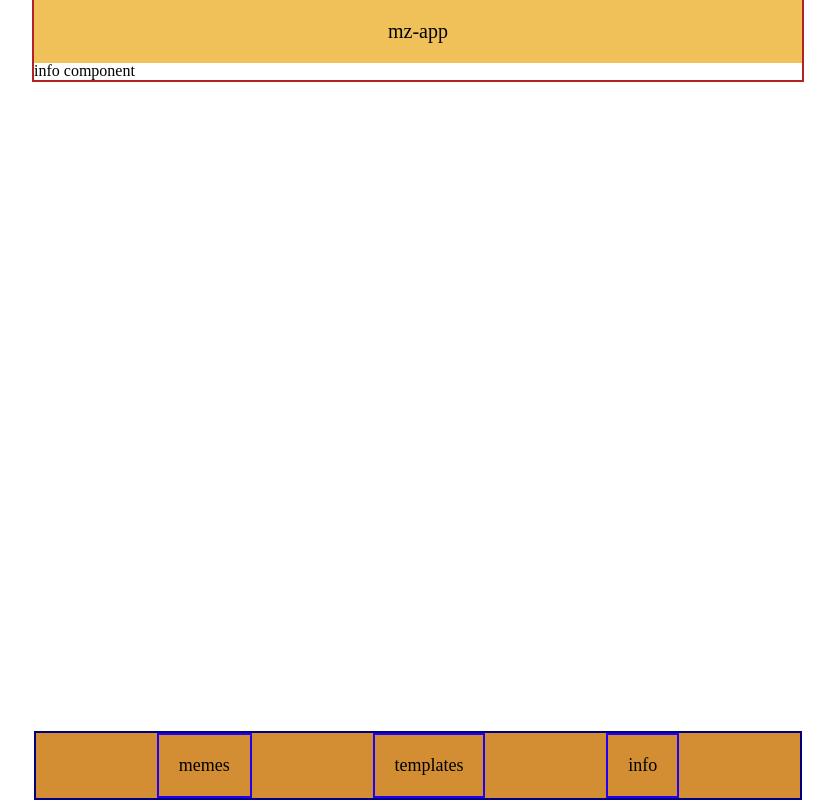
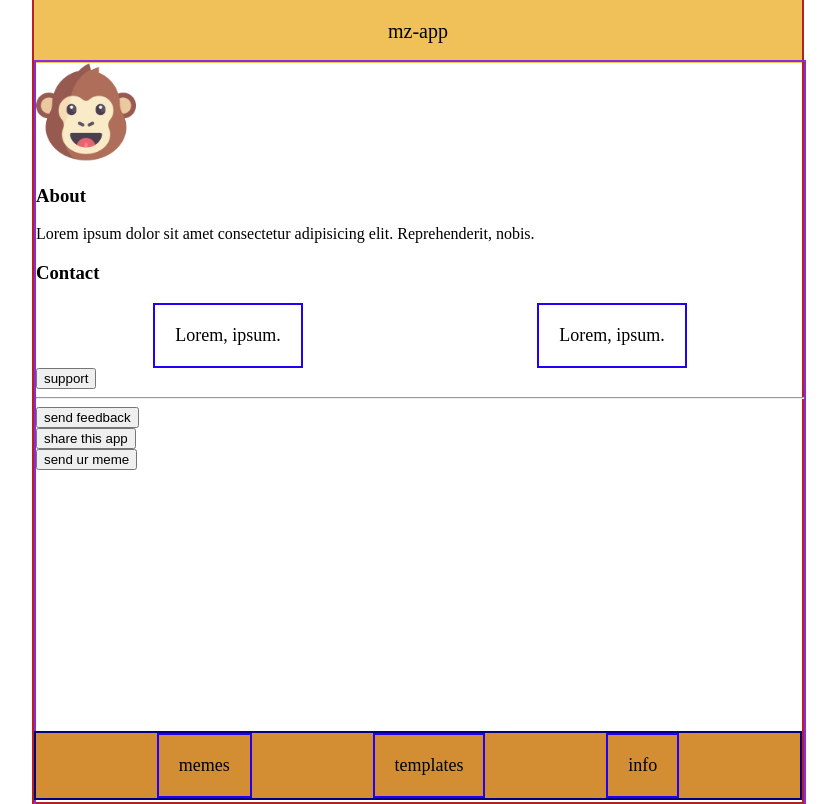
Before and after one commit to ArulGnani/mz-app-frontend, a React (Create React App) app: page /info in a window 1280 px wide. Shown: the whole page, without its empty margins (222-1059 px from the left). Built offline with nearby package versions, Linux system fonts and the light colour scheme.

Commit message:
completed dummy info-page & decide on templates-page

```diff
--- a/src/App.tsx
+++ b/src/App.tsx
@@ -18,7 +18,7 @@ export const App: React.FC = () => {
                 <Route exact path="/">
                     <MemesPage />
                 </Route>
-                <Route path="/templates">
+                <Route exact path="/templates">
                     <TemplatesPage />
                 </Route>
                 <Route path="/templates/:cid/end">
--- a/src/components/info-page/info-comp.tsx
+++ b/src/components/info-page/info-comp.tsx
@@ -1,10 +1,37 @@
 import React from 'react'
 import { Layout } from '../layout/layout'
+import pic from '../../asserts/monkey.png'
 
 export const InfoComp: React.FC = () => {
     return (
         <Layout body={
-            <div> info component </div>
+            <React.Fragment>
+
+                <section>
+                    <div>
+                        <img src={pic} alt="random pic"
+                            width="100px" height="100px"/>
+                    </div>
+                    <div>
+                        <h3> About </h3>
+                        <p>Lorem ipsum dolor sit amet consectetur adipisicing elit. Reprehenderit, nobis.</p>
+                    </div>
+                    <div>
+                        <h3> Contact </h3>
+                        <ul>
+                            <li> Lorem, ipsum. </li> <br/>
+                            <li> Lorem, ipsum. </li>
+                        </ul>
+                    </div>
+                    <button> support </button>
+                    <hr />
+                    <button> send feedback </button><br/>
+                    <button> share this app </button><br/>
+                    <button> send ur meme </button>
+                </section>
+
+
+            </React.Fragment>
         }/>
     )
 }
--- a/src/components/layout/style/layout.css
+++ b/src/components/layout/style/layout.css
@@ -2,9 +2,15 @@
 main {
     border: 2px solid firebrick;
     width: 60%;
+    min-height: 100vh;
     margin: auto;
 }
 
 #body {
     margin-top: 60px;
+    border: 2px solid blueviolet;
+    min-height: 100vh;
+    position: fixed;
+    top: 0;
+    width: 60%;
 }
--- a/src/components/templates-page/templates.tsx
+++ b/src/components/templates-page/templates.tsx
@@ -1,18 +1,50 @@
-import React, { useEffect } from 'react'
+import React, { useEffect, useState } from 'react'
 import { useParams, useRouteMatch } from 'react-router-dom'
+import { Layout } from '../layout/layout'
+
+
+interface Itemplates {
+    tid: string;
+    url: string
+}
 
 export const Templates: React.FC = () => {
-    const { categoris, cid } = useParams()
+    const { cid } = useParams()
     const { url } = useRouteMatch()
+    const [templates, setTemplates] = useState<Itemplates[]>([])
+    const [loading, setLoading] = useState(false)
 
     useEffect(() => {
-        console.log(categoris, cid, url)
-
+        if (cid !== null) {
+            // LoadTemplates()
+            // deside why tempaltes for client?
+        }
     }, [])
 
+
+    const LoadTemplates = async() => {
+        setLoading(true)
+        await fetch(`http://localhost:5000/api/get/templates/${cid}`)
+            .then(res => res.json())
+            .then(data => {
+                console.log(data)
+                setTemplates(existringTemplates => [...existringTemplates, ...data])
+            })
+            .catch((_) => {
+                alert("error in fetching data, try again later.")
+                return
+            })
+    }
+
     return (
-        <div>
-            <p>templates component</p>
-        </div>
+        <Layout body= {
+            <React.Fragment>
+
+                { loading ? <p>loading...</p> : null }
+
+                <p>render templates </p>
+
+            </React.Fragment>
+        }/>
     )
 }
```
Also changed, not shown: src/asserts/monkey.png (added).
